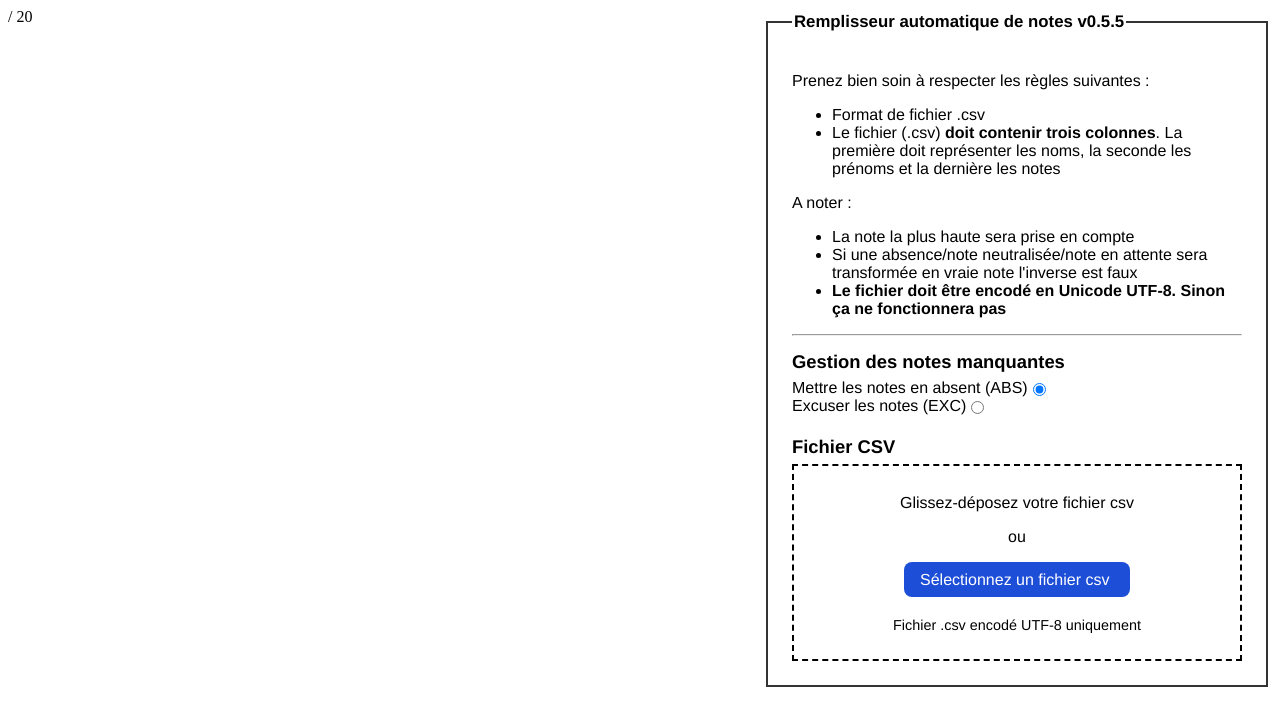
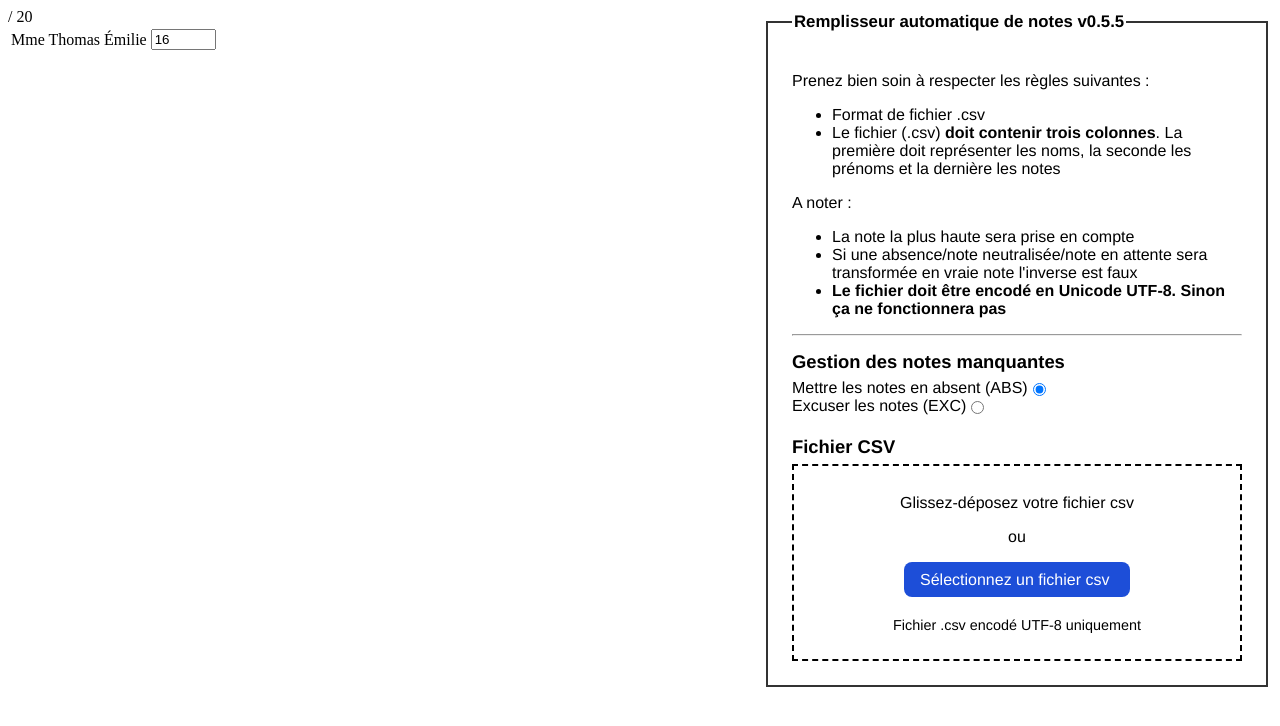
Before and after one commit to DanYellow/tampermonkey-scripts, a website built with Vite: page scodoc/index.html in a window 1280 px wide. Built offline with nearby package versions, Linux system fonts and the light colour scheme.

Commit message:
scodoc - Remove deprecated method

```diff
--- a/scodoc/index.html
+++ b/scodoc/index.html
@@ -10,8 +10,28 @@
         <span class="tf-ro-field formnote_bareme">/ 20</span>
 
         <table class="tf">
-            <tr class="etud_elem group-3678 group-3680 group-3885">
-                <td></td>
+            <tr
+                class="etud_elem group-3678 group-3680 group-3885"
+                style="display: table-row"
+            >
+                <td class="tf-fieldlabel">
+                    <a class="etudinfo" id="9879" data-hasqtip="1"
+                        ><span class="">Mme Thomas Émilie</span></a
+                    >
+                </td>
+                <td class="tf-field">
+                    <input
+                        type="text"
+                        name="note_9879"
+                        size="5"
+                        id="formnotes_note_9879"
+                        class="note"
+                        data-last-saved-value="16"
+                        data-orig-value="16"
+                        data-etudid="9879"
+                        value="16"
+                    />
+                </td>
             </tr>
         </table>
         <script type="module" src="src/index.js"></script>
--- a/scodoc/package.json
+++ b/scodoc/package.json
@@ -15,7 +15,6 @@
   "devDependencies": {
     "csvjson-csv2json": "^5.0.6",
     "encoding": "^0.1.13",
-    "jschardet": "^3.0.0",
     "standard-version": "^9.5.0",
     "vite": "^4.4.11"
   }
--- a/scodoc/src/utils.js
+++ b/scodoc/src/utils.js
@@ -1,5 +1,4 @@
 import csv2json from 'csvjson-csv2json';
-import jschardet from 'jschardet';
 
 const defaultJSONColumnsNames = ['Nom', 'Prénom', 'Notes'];
 let JSONColumnsNames = defaultJSONColumnsNames;
@@ -51,10 +50,10 @@ const fillGrades = async (listGrades, dom) => {
 
             const isFirstNameMatched = cleanedFirstName
                 .split(' ')
-                .some(item => cellText.includes(item));
+                .some(_item => cellText.includes(_item));
             const isLastNameMatched = cleanedLastName
                 .split(' ')
-                .some(item => cellText.includes(item));
+                .some(_item => cellText.includes(_item));
 
             return isFirstNameMatched && isLastNameMatched;
         });
@@ -131,9 +130,9 @@ const manageFileUpload = ({ target: evtFile, valForMissingGrade, dom }) => {
 
     const reader = new FileReader();
     reader.onload = eRaw => {
-        const charset = jschardet.detect(eRaw.target.result);
-
-        if (charset.encoding.toLowerCase() != 'utf-8') {
+        try {
+            new TextDecoder('utf8', { fatal: true }).decode(eRaw.target.result);
+        } catch (e) {
             alert(
                 'Votre fichier doit être encodé en UTF-8. Veuillez effectuer ce changement.'
             );
@@ -179,13 +178,11 @@ Soit votre évaluation n'a pas la bonne note maximale sur ScoDoc soit vous n'ent
                     input.blur();
                 }
             );
-            DOM.firstStep.style.display =
-                'none';
-            DOM.resetContainer.style.display =
-                'block';
+            DOM.firstStep.style.display = 'none';
+            DOM.resetContainer.style.display = 'block';
         };
     };
-    reader.readAsBinaryString(file);
+    reader.readAsArrayBuffer(file);
 };
 
 const delegateEvtHandler = (el, evt, sel, handler) => {
```
Also changed, not shown: scodoc/dist/scodoc-filling-grades.js, 1 other file.
